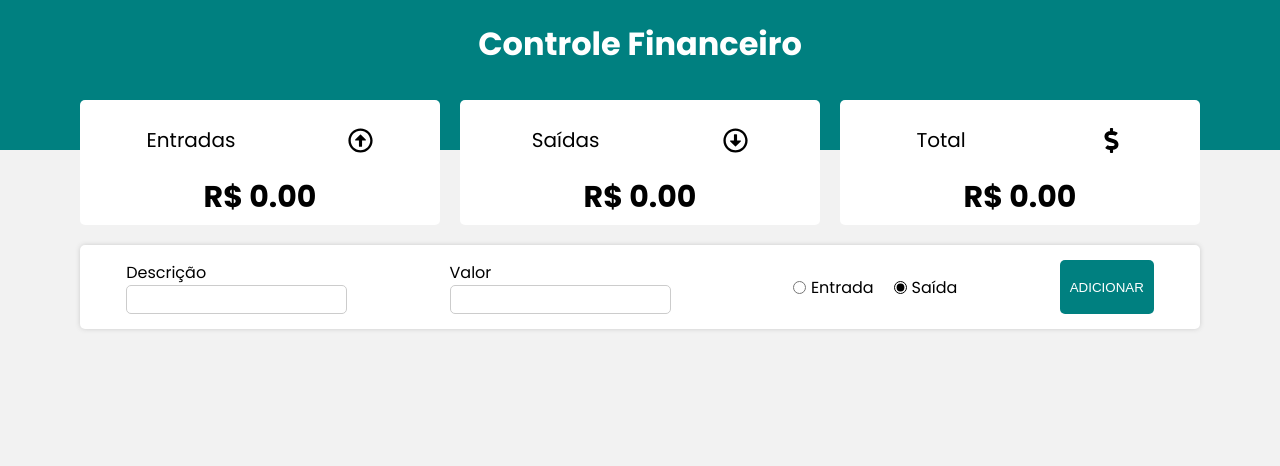
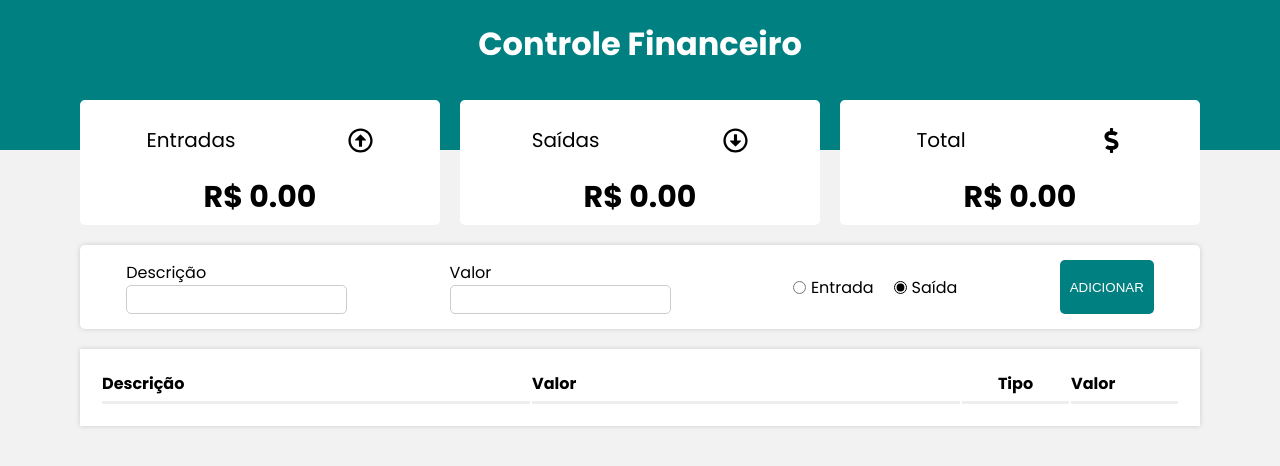
Before and after one commit to GabrielMarini12/controleFinanceiro, a React (Create React App) app: page / in a window 1280 px wide. Shown: the top 466 px of the page. Built offline with nearby package versions, Linux system fonts and the light colour scheme.

Commit message:
feito a parte de display da grid que aparece conforme adicionamos entradas e saídas, opção de excluir o valor na grid.

```diff
--- a/src/App.js
+++ b/src/App.js
@@ -44,7 +44,11 @@
     <>
       <Header />
       <Resume income={income} expense={expense} total={total} />
-      <Form handleAdd={handleAdd} />
+      <Form
+        handleAdd={handleAdd}
+        transactionsList={transactionsList}
+        setTransactionsList={setTransactionsList}
+      />
       <GlobalStyle />
     </>
   );
--- a/src/components/Form/index.js
+++ b/src/components/Form/index.js
@@ -1,7 +1,8 @@
 import React, { useState } from "react";
+import Grid from "../Grid";
 import * as C from "./styles";
 
-const Form = ({ handleAdd }) => {
+const Form = ({ handleAdd, transactionList, setTransactionList }) => {
   const [desc, setDesc] = useState("");
   const [amount, setAmount] = useState("");
   const [isExpense, setExpense] = useState(false);
@@ -68,6 +69,7 @@
 
         <C.Button onClick={handleSave}>ADICIONAR</C.Button>
       </C.Container>
+      <Grid itens={transactionList} setItens={setTransactionList} />
     </>
   );
 };
--- /dev/null
+++ b/src/components/Grid/index.js
@@ -0,0 +1,33 @@
+import React from "react";
+import GridItem from "../GridItem";
+import * as C from "./styles";
+
+const Grid = ({ itens, setItens }) => {
+  const onDelete = (ID) => {
+    const newArray = itens.filter((transaction) => transaction.id !== ID);
+    setItens(newArray);
+    localStorage.setItem("transactions", JSON.stringify(newArray));
+  };
+
+  return (
+    <C.Table>
+      <C.Thead>
+        <C.Tr>
+          <C.Th width={40}>Descrição</C.Th>
+          <C.Th width={40}>Valor</C.Th>
+          <C.Th width={10} alignCenter>
+            Tipo
+          </C.Th>
+          <C.Th width={10}>Valor</C.Th>
+        </C.Tr>
+      </C.Thead>
+      <C.Tbody>
+        {itens?.map((item, index) => (
+          <GridItem key={index} item={item} onDelete={onDelete} />
+        ))}
+      </C.Tbody>
+    </C.Table>
+  );
+};
+
+export default Grid;
--- /dev/null
+++ b/src/components/Grid/styles.js
@@ -0,0 +1,23 @@
+import styled from "styled-components";
+
+export const Table = styled.table`
+  width: 98%;
+  background-color: #fff;
+  padding: 20px;
+  box-shadow: 0px 0px 5px #ccc;
+  max-width: 1120px;
+  margin: 20px auto;
+`;
+
+export const Thead = styled.thead``;
+
+export const Tbody = styled.tbody``;
+
+export const Tr = styled.tr``;
+
+export const Th = styled.th`
+  border-bottom: inset;
+  padding-bottom: 5px;
+  text-align: ${(props) => (props.alignCenter ? "center" : "start")};
+  width: ${(props) => (props.width ? props.width + "%" : "auto")};
+`;
--- /dev/null
+++ b/src/components/GridItem/index.js
@@ -0,0 +1,28 @@
+import React from "react";
+import * as C from "./styles";
+import {
+  FaRegArrowAltCircleUp,
+  FaRegArrowAltCircleDown,
+  FaTrash,
+} from "react-icons/fa";
+
+const GridItem = ({ item, OnDelete }) => {
+  return (
+    <C.Tr>
+      <C.Td>{item.desc}</C.Td>
+      <C.Td>{item.amount}</C.Td>
+      <C.Td alingnCenter>
+        {item.expense ? (
+          <FaRegArrowAltCircleDown color="red" />
+        ) : (
+          <FaRegArrowAltCircleUp color="green" />
+        )}
+      </C.Td>
+      <C.Td alignCenter>
+        <FaTrash onClick={() => OnDelete(item.id)} />
+      </C.Td>
+    </C.Tr>
+  );
+};
+
+export default GridItem;
--- /dev/null
+++ b/src/components/GridItem/styles.js
@@ -0,0 +1,14 @@
+import styled from "styled-components";
+
+export const Tr = styled.tr``;
+
+export const Td = styled.td`
+  padding-top: 15px;
+  text-align: ${(props) => (props.alignCenter ? "center" : "start")};
+  word-break: break-all;
+
+  svg {
+    width: 18px;
+    height: 18px;
+  }
+`;
```
